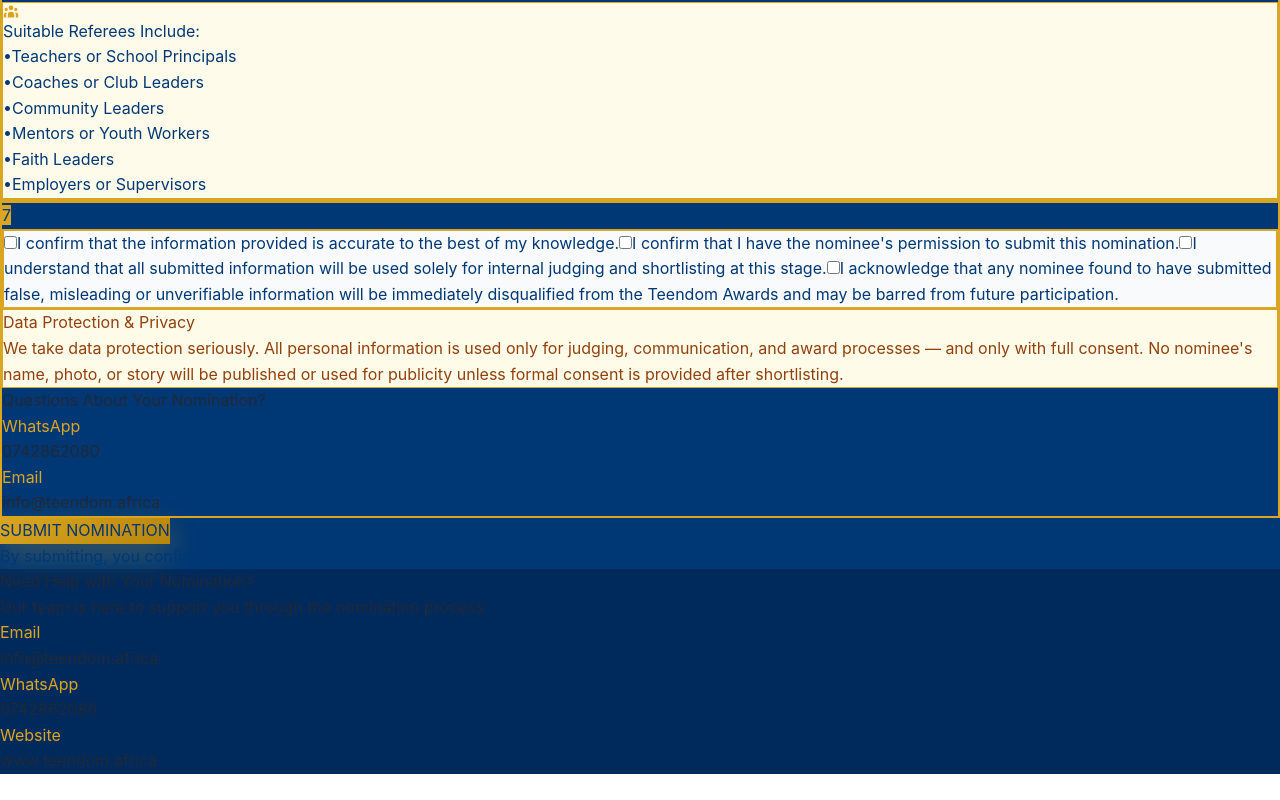
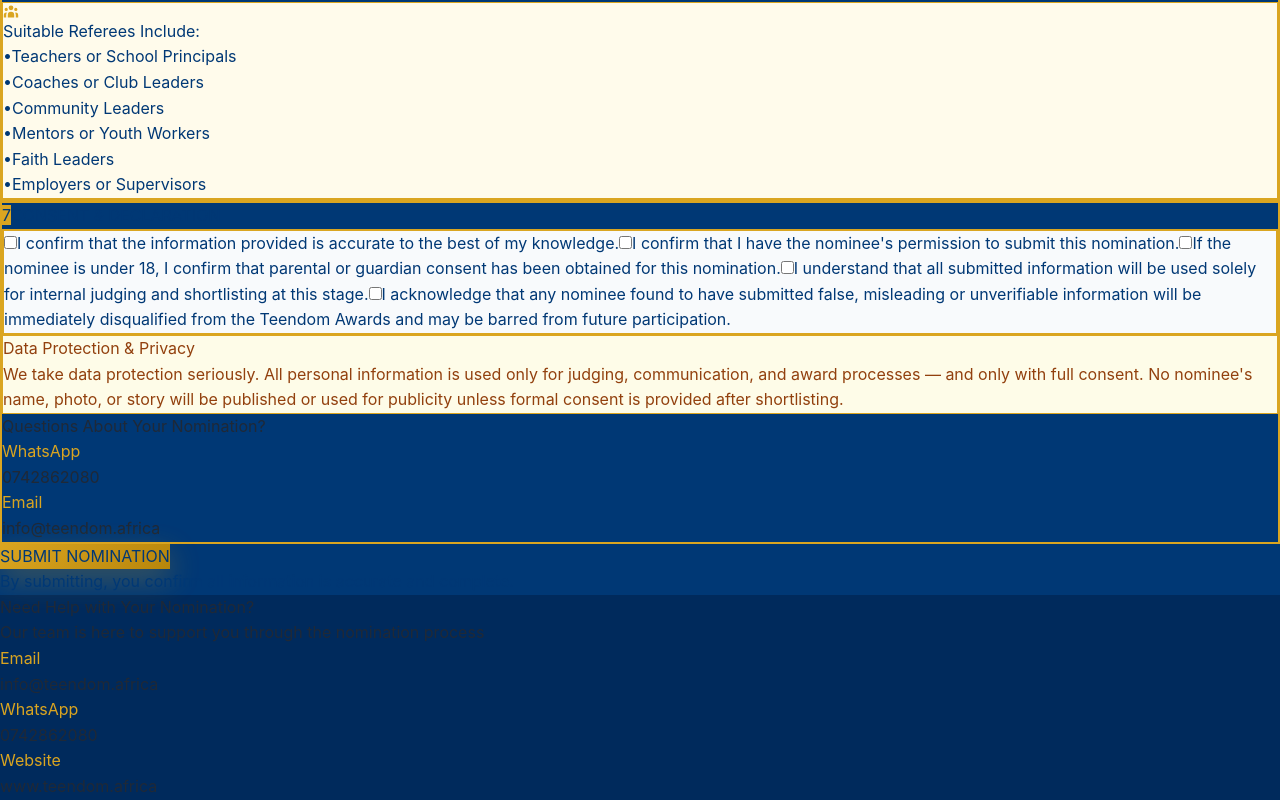
Before and after one commit to Vintage-The-Gemini/teendom, a React (Vite) app in the folder awards-frontend/: page /nominate in a window 1280 px wide. Shown: the part 5474-6274 px from the top of the page. Before the commit the page ends 6248 px from the top, so only its background shows below. Built offline with nearby package versions, Linux system fonts and the light colour scheme; the HTML template or start-up script is replaced by a standard one; a web font is replaced by a local one.

Commit message:
added the cnsent for under 18

```diff
--- a/awards-frontend/src/components/nominations/ConsentSection.jsx
+++ b/awards-frontend/src/components/nominations/ConsentSection.jsx
@@ -57,8 +57,6 @@
                 <p className="text-red-500 text-sm font-semibold ml-8">{errors.nomineePermission}</p>
               )}
 
-              {isMinor && (
-                <div>
               <label className="flex items-start space-x-3 cursor-pointer">
                 <input
                   type="checkbox"
@@ -74,8 +72,6 @@
               </label>
               {errors.parentalConsent && (
                 <p className="text-red-500 text-sm font-semibold ml-8">{errors.parentalConsent}</p>
-                  )}
-                </div>
               )}
 
               <label className="flex items-start space-x-3 cursor-pointer">
```
Lines whose indentation alone changed are shown as unchanged.
